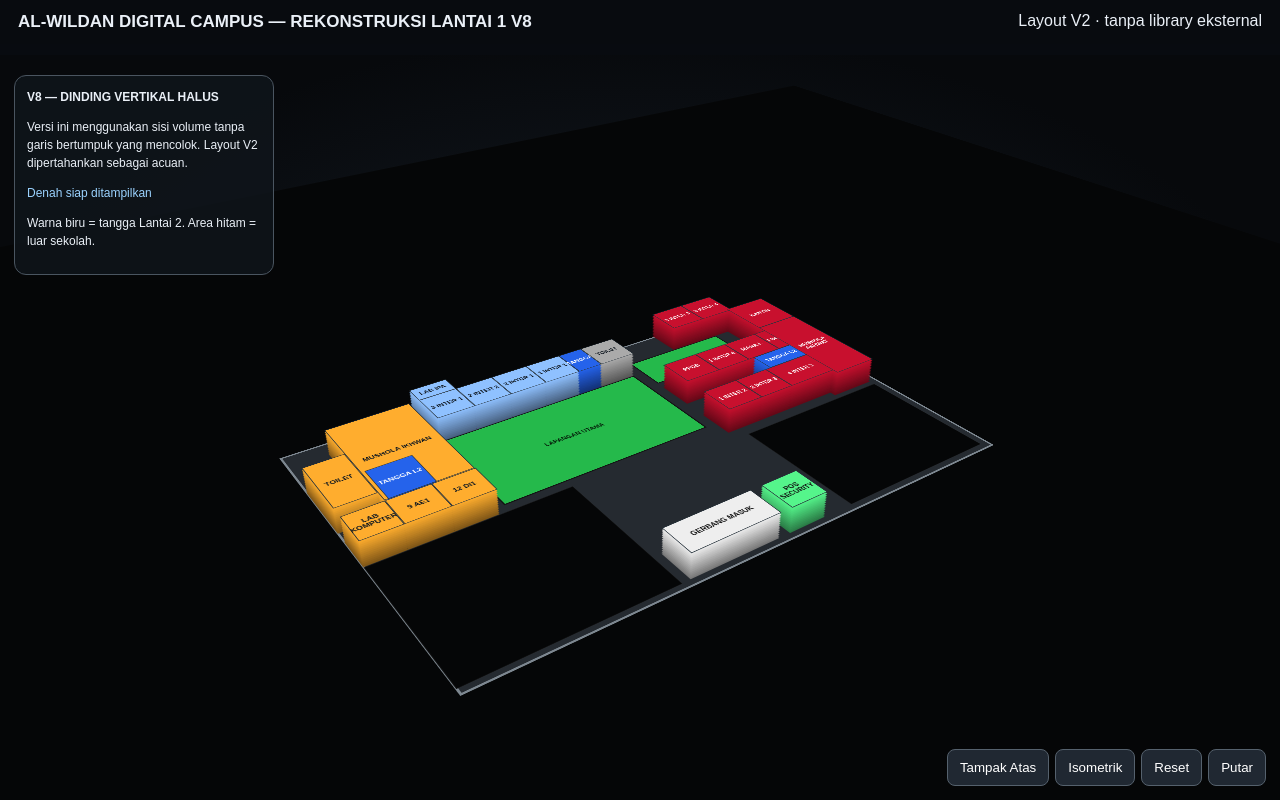
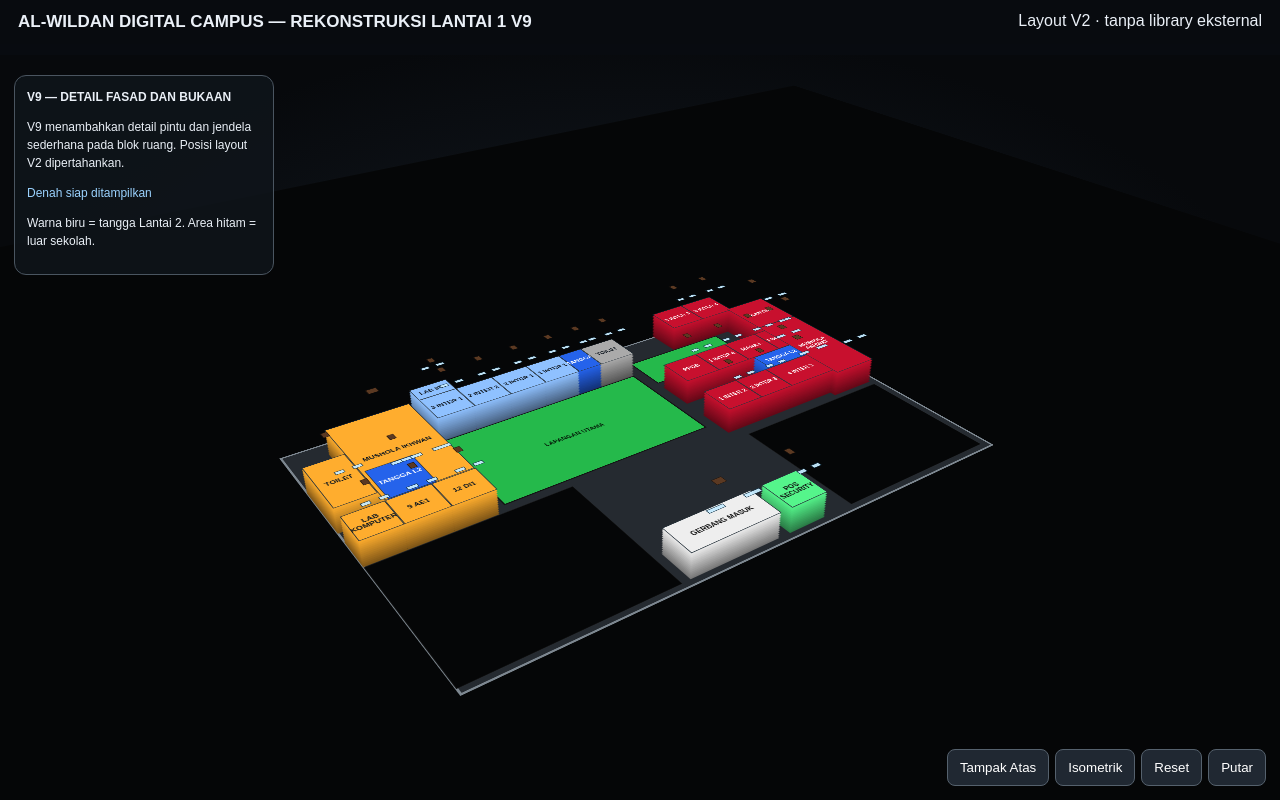
Before and after one commit to mrndr12345-sketch/al-wildan-digital-campus, a plain HTML site: page index.html in a window 1280 px wide. Drawn offline with Linux system fonts and the light colour scheme.

Commit message:
Update index.html

```diff
--- a/index.html
+++ b/index.html
@@ -23,8 +23,13 @@ button{background:#202832;color:white;border:1px solid #55616d;border-radius:8px
 #panel{position:absolute;top:75px;left:14px;z-index:6;max-width:260px;background:#10151bdc;border:1px solid #4a5560;border-radius:12px;padding:12px;font-size:12px;line-height:1.5}
 #status{color:#9bd3ff}
 @media(max-width:700px){#world{scale:.5}#panel{max-width:200px;font-size:10px}}
+
+.window-detail{position:absolute;background:#bfe9ff;border:1px solid #16374c;opacity:.95;box-shadow:inset 0 0 3px #fff8;pointer-events:none}
+.door-detail{position:absolute;background:#5b3922;border:1px solid #25170d;pointer-events:none}
+.facade-line{position:absolute;background:#28313b;opacity:.7;pointer-events:none}
+.room.detail-ready{overflow:visible}
 </style></head><body>
-<header><h1>AL-WILDAN DIGITAL CAMPUS — REKONSTRUKSI LANTAI 1 V8</h1><span>Layout V2 · tanpa library eksternal</span></header>
+<header><h1>AL-WILDAN DIGITAL CAMPUS — REKONSTRUKSI LANTAI 1 V9</h1><span>Layout V2 · tanpa library eksternal</span></header>
 <div id="stage"><div id="world"><div id="site"></div>
 <!-- Outside zones -->
 <div class="outside" style="left:0;top:280px;width:282px;height:232px"></div><div class="outside" style="left:544px;top:312px;width:240px;height:199px"></div>
@@ -63,7 +68,7 @@ button{background:#202832;color:white;border:1px solid #55616d;border-radius:8px
 <div class="room" style="left:294px;top:455px;width:132px;height:56px;background:#eee;color:#111">GERBANG MASUK</div>
 <div class="room" style="left:443px;top:455px;width:56px;height:56px;background:#55f58b;color:#111">POS SECURITY</div>
 </div></div>
-<div id="panel"><b>V8 — DINDING VERTIKAL HALUS</b><p>Versi ini menggunakan sisi volume tanpa garis bertumpuk yang mencolok. Layout V2 dipertahankan sebagai acuan.</p><div id="status">Denah siap ditampilkan</div><p>Warna biru = tangga Lantai 2. Area hitam = luar sekolah.</p></div>
+<div id="panel"><b>V9 — DETAIL FASAD DAN BUKAAN</b><p>V9 menambahkan detail pintu dan jendela sederhana pada blok ruang. Posisi layout V2 dipertahankan.</p><div id="status">Denah siap ditampilkan</div><p>Warna biru = tangga Lantai 2. Area hitam = luar sekolah.</p></div>
 <div id="controls"><button id="top">Tampak Atas</button><button id="iso">Isometrik</button><button id="reset">Reset</button><button id="rotate">Putar</button></div>
 <script>
 const world=document.getElementById('world');let rot=false,timer=null;
@@ -81,6 +86,31 @@ document.querySelectorAll('.room:not(.court)').forEach((room)=>{
     room.parentNode.insertBefore(layer,room);
   }
 });
+// Detail fasad ringan: penanda jendela/pintu di sisi depan blok, bukan perubahan denah.
+document.querySelectorAll('.room.top-face:not(.court)').forEach((room,idx)=>{
+  room.classList.add('detail-ready');
+  const w=Math.max(12,Math.min(24,room.offsetWidth*.22));
+  const h=7;
+  // Two window accents near lower/front edge of each room block
+  [0.28,0.68].forEach((ratio)=>{
+    const win=document.createElement('div');
+    win.className='window-detail';
+    win.style.width=w+'px';win.style.height=h+'px';
+    win.style.left=(room.offsetWidth*ratio-w/2)+'px';
+    win.style.bottom='2px';
+    win.style.transform='translateZ(31px)';
+    room.appendChild(win);
+  });
+  // Door marker centered, simplified and visually distinct
+  const door=document.createElement('div');
+  door.className='door-detail';
+  door.style.width=Math.max(9,Math.min(15,room.offsetWidth*.14))+'px';
+  door.style.height='12px';
+  door.style.left=(room.offsetWidth/2-door.offsetWidth/2)+'px';
+  door.style.top='2px';
+  door.style.transform='translateZ(31px)';
+  room.appendChild(door);
+});
 function darken(rgb,factor){
   const m=rgb.match(/\d+/g); if(!m||m.length<3)return '#333';
   return `rgb(${Math.round(+m[0]*(1-factor))},${Math.round(+m[1]*(1-factor))},${Math.round(+m[2]*(1-factor))})`;
```
